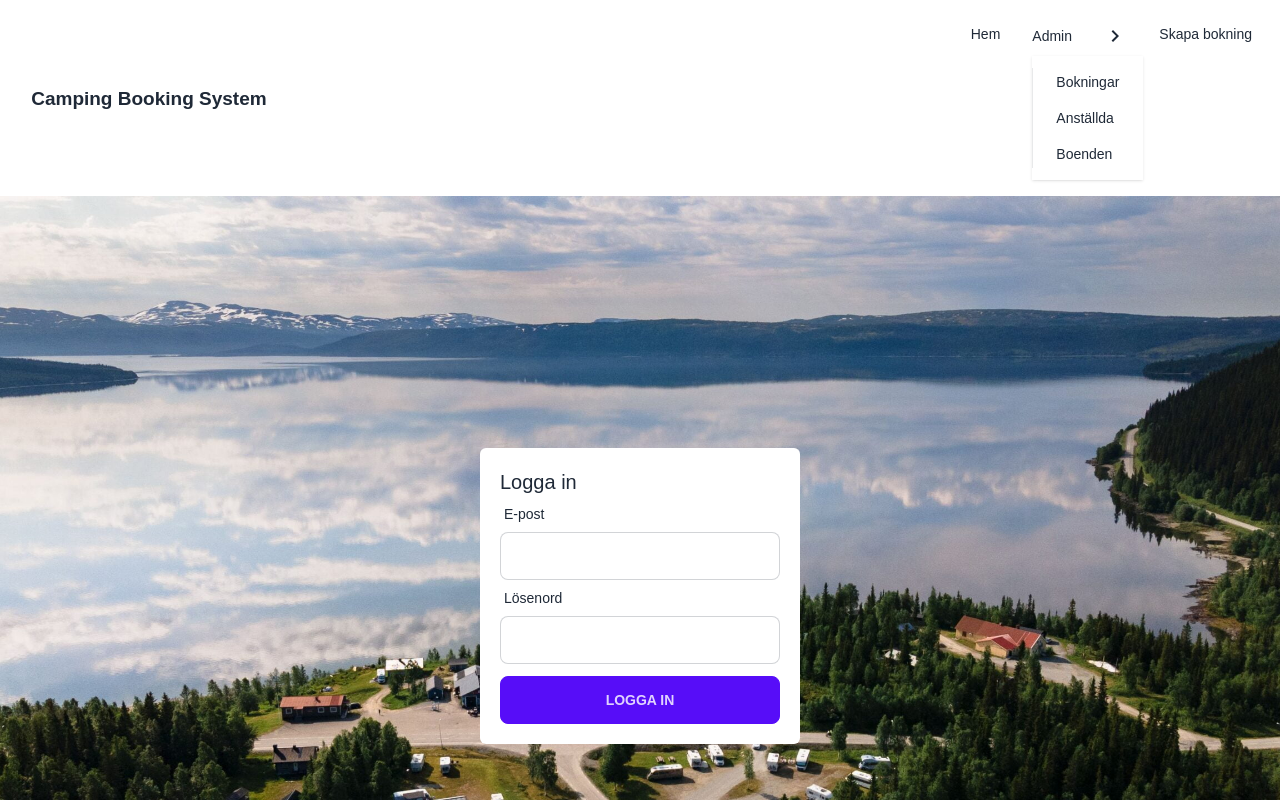
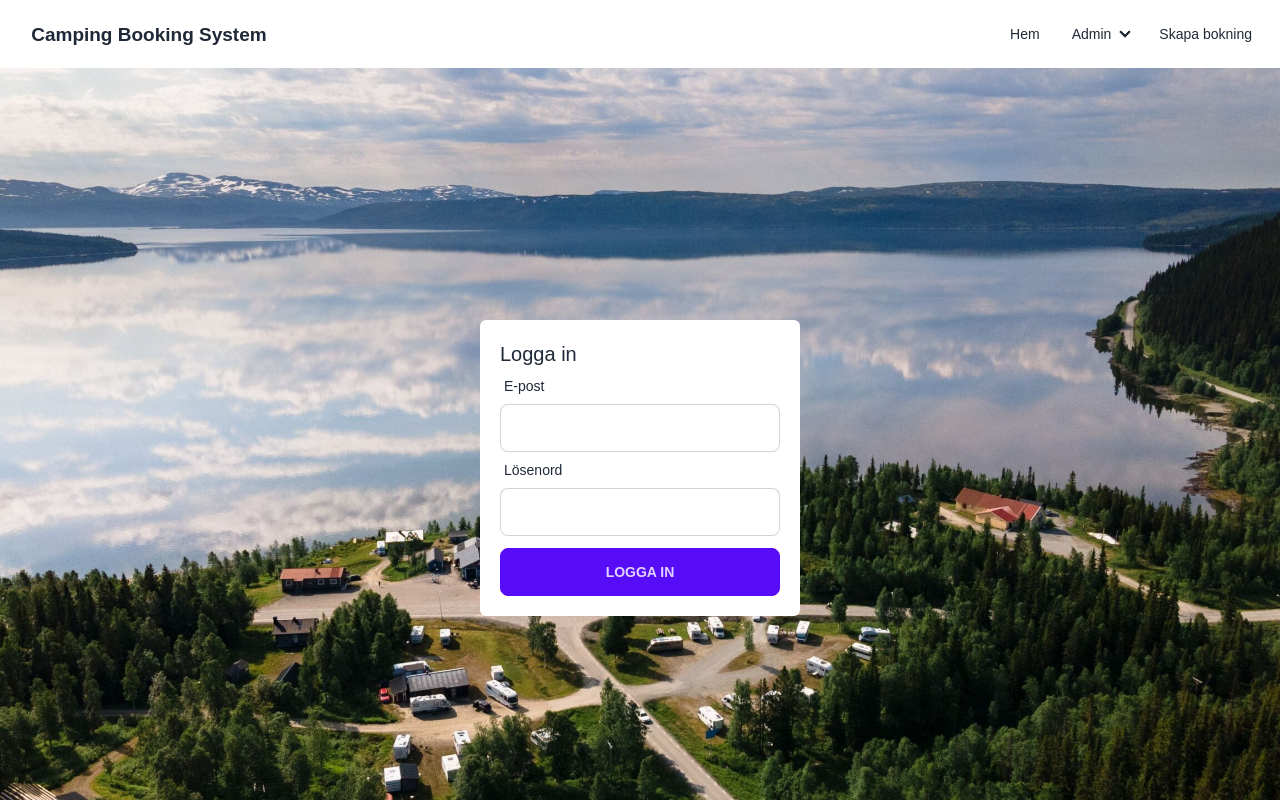
Before and after one commit to EmilZackrisson/camping-booking-system, a SvelteKit app: page /auth/login in a window 1280 px wide. Shown: the top 800 px of the page. Built offline with nearby package versions, Linux system fonts and the light colour scheme.

Commit message:
Fixed nav

```diff
--- a/src/components/Navbar.svelte
+++ b/src/components/Navbar.svelte
@@ -1,7 +1,9 @@
 <nav class="navbar bg-base-100">
 	<div class="navbar-start">
-		<div class="dropdown">
-			<button class="btn btn-ghost lg:hidden">
+		<!-- Dropdown navigation for mobile devices -->
+
+		<details class="dropdown lg:hidden">
+			<summary class="btn btn-ghost">
 				<svg
 					xmlns="http://www.w3.org/2000/svg"
 					class="h-5 w-5"
@@ -15,30 +17,23 @@
 						d="M4 6h16M4 12h8m-8 6h16"
 					/></svg
 				>
-			</button>
-			<ul class="menu menu-compact dropdown-content mt-3 p-2 shadow bg-base-100 rounded-box w-52">
+			</summary>
+			<ul class="p-4 absolute bg-base-200 rounded-lg shadow w-36 flex flex-col gap-3">
 				<li><a href="/">Hem</a></li>
-				<li>
-					<a class="justify-between" href="/admin">
-						Admin
-						<svg
-							class="fill-current"
-							xmlns="http://www.w3.org/2000/svg"
-							width="24"
-							height="24"
-							viewBox="0 0 24 24"
-							><path d="M8.59,16.58L13.17,12L8.59,7.41L10,6L16,12L10,18L8.59,16.58Z" /></svg
-						>
-					</a>
-					<ul class="p-2">
+				<li class="cursor-pointer">
+					<details class="dropdown">
+						<summary>Admin</summary>
+						<ul class="p-3 flex flex-col gap-2">
 							<li><a href="/admin/bookings">Bokningar</a></li>
 							<li><a href="/admin/employees">Anställda</a></li>
 							<li><a href="/admin/accomodations">Boenden</a></li>
 						</ul>
+					</details>
 				</li>
 				<li><a href="/booking/new">Skapa bokning</a></li>
 			</ul>
-		</div>
+		</details>
+
 		<a href="/" class="btn btn-ghost normal-case text-xl font-bold hidden lg:inline-flex"
 			>Camping Booking System</a
 		>
@@ -48,26 +43,19 @@
 		<a href="/" class="btn btn-ghost normal-case text-xl font-bold">Camping Booking System</a>
 	</div>
 
+	<!-- Navigation for bigger screens-->
 	<div class="navbar-end hidden lg:flex">
 		<ul class="menu menu-horizontal px-1">
 			<li><a href="/">Hem</a></li>
 			<li>
-				<a class="justify-between" href="/admin">
-					Admin
-					<svg
-						class="fill-current"
-						xmlns="http://www.w3.org/2000/svg"
-						width="24"
-						height="24"
-						viewBox="0 0 24 24"
-						><path d="M8.59,16.58L13.17,12L8.59,7.41L10,6L16,12L10,18L8.59,16.58Z" /></svg
-					>
-				</a>
-				<ul class="p-2 shadow">
+				<details class="dropdown">
+					<summary class="justify-between"> Admin </summary>
+					<ul class="p-2">
 						<li><a href="/admin/bookings">Bokningar</a></li>
 						<li><a href="/admin/employees">Anställda</a></li>
 						<li><a href="/admin/accomodations">Boenden</a></li>
 					</ul>
+				</details>
 			</li>
 			<li><a href="/booking/new">Skapa bokning</a></li>
 		</ul>
--- a/src/routes/admin/bookings/+page.svelte
+++ b/src/routes/admin/bookings/+page.svelte
@@ -3,7 +3,10 @@
 	import toast, { Toaster } from 'svelte-french-toast';
 	import type { IBooking } from '$lib/types';
 
-	export let data;
+	export let data = {
+		bookings: [],
+		error: ''
+	};
 
 	const bookings: IBooking[] = JSON.parse(data.bookings as string).bookings;
 	// console.log('Bookings', bookings);
@@ -24,7 +27,7 @@
 	{#if bookings?.length === 0}
 		<p>Inga bokningar</p>
 	{:else if bookings}
-		<section class="grid grid-cols-1 sm:grid-cols-3">
+		<section class="grid grid-cols-1 sm:grid-cols-3 gap-5">
 			{#each bookings as booking}
 				<div class="booking">
 					<BookingCard data={booking} />
```
Lines whose indentation alone changed are shown as unchanged.
